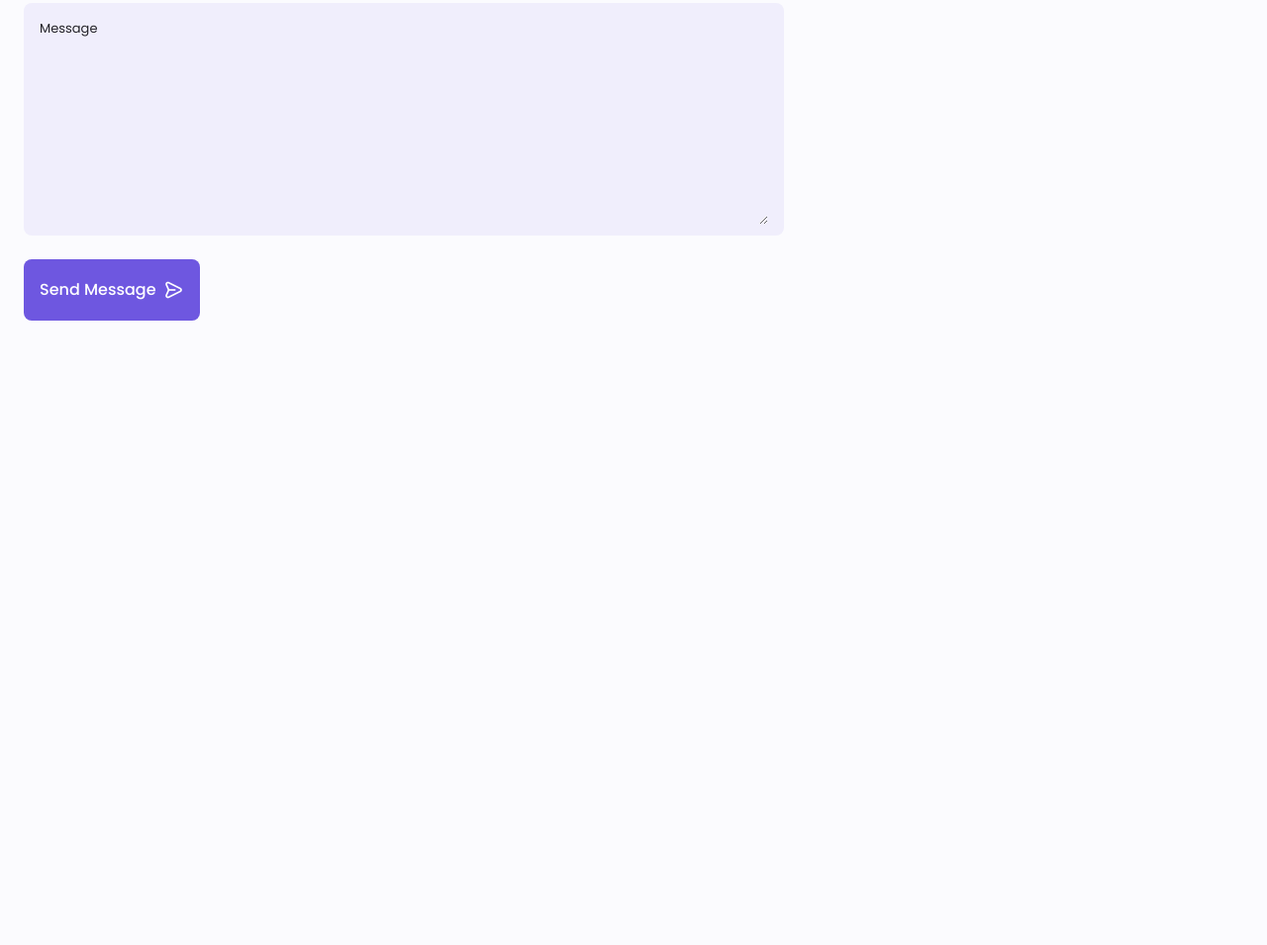
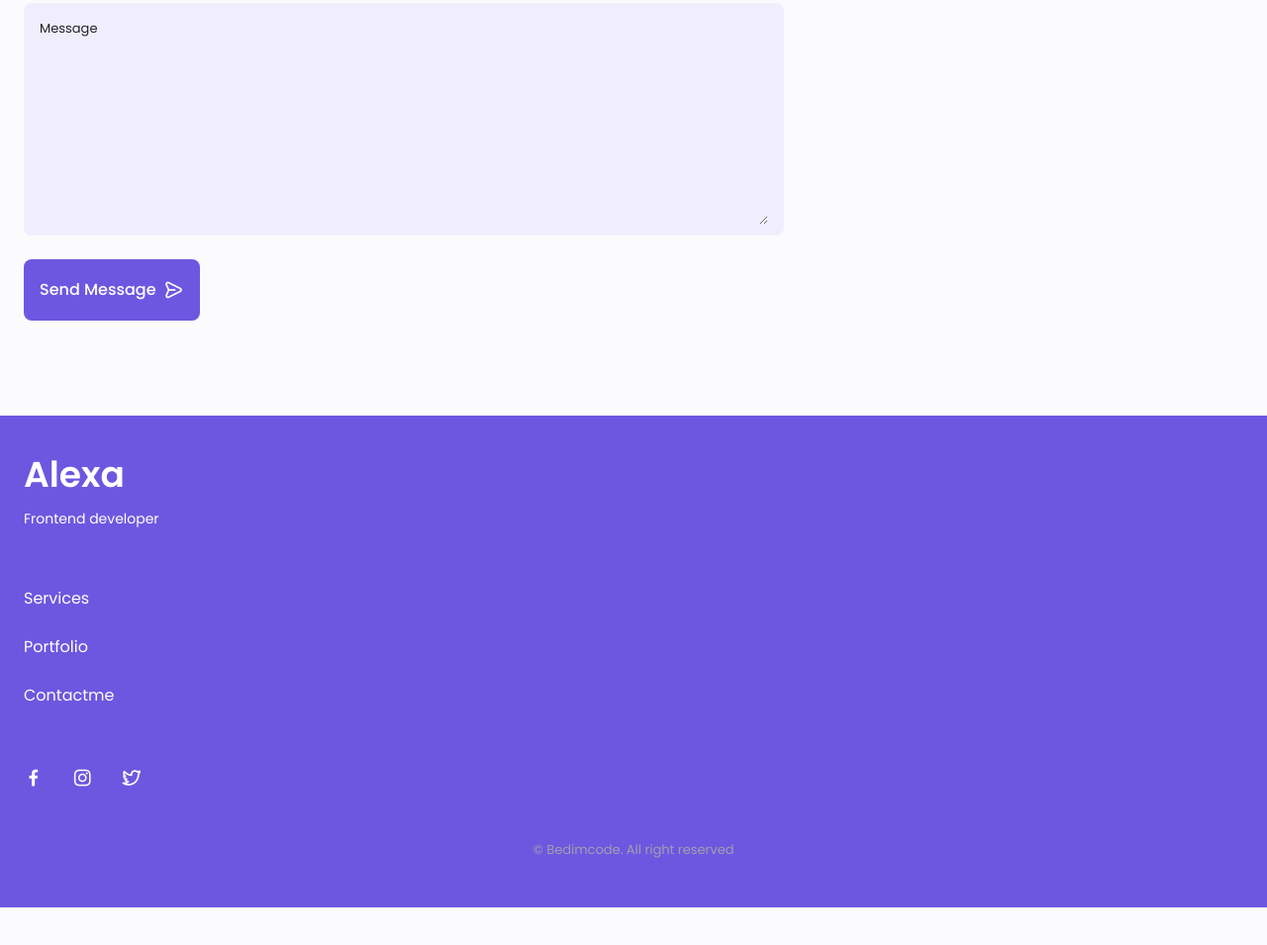
Before and after one commit to pyeonne/portfolio, a plain HTML site: page index.html in a window 1280 px wide. Shown: the part 5814-6769 px from the top of the page at 99% size. Before the commit the page ends 6250 px from the top, so only its background shows below. Drawn offline with nearby package versions, Linux system fonts and the light colour scheme.

Commit message:
FEAT: Design footer section

```diff
--- a/assets/css/styles.css
+++ b/assets/css/styles.css
@@ -882,6 +882,60 @@ button {
 }
 
 /*==================== FOOTER ====================*/
+.footer {
+    padding-top: 2rem;
+}
+
+.footer__container {
+    row-gap: 3.5rem;
+}
+
+.footer__bg {
+    background-color: var(--first-color-second);
+    padding: 2rem 0 3rem;
+}
+
+.footer__title {
+    font-size: var(--h1-font-size);
+    margin-bottom: var(--mb-0-25);
+}
+
+.footer__subtitle {
+    font-size: var(--small-font-size);
+}
+
+.footer__links {
+    display: flex;
+    flex-direction: column;
+    row-gap: 1.5rem;
+}
+
+.footer__link:hover {
+    color: var(--first-color-lighter);
+}
+
+.footer__social {
+    font-size: 1.25rem;
+    margin-right: var(--mb-1-5);
+}
+
+.footer__social:hover {
+    color: var(--first-color-lighter);
+}
+
+.footer__copy {
+    font-size: var(--micro-font-size);
+    text-align: center;
+    color: var(--text-color-light);
+    margin-top: var(--mb-3);
+}
+
+.footer__title,
+.footer__subtitle,
+.footer__link,
+.footer__social {
+    color: #fff;
+}
 
 /*========== SCROLL UP ==========*/
 
--- a/index.html
+++ b/index.html
@@ -896,7 +896,37 @@
         </main>
 
         <!--==================== FOOTER ====================-->
-        <footer class="footer"></footer>
+        <footer class="footer">
+            <div class="footer__bg">
+                <div class="footer__container container grid">
+                    <div>
+                        <h1 class="footer__title">Alexa</h1>
+                        <span class="footer__subtitle">Frontend developer</span>
+                    </div>
+
+                    <ul class="footer__links">
+                        <li><a href="#services" class="footer__link">Services</a></li>
+                        <li><a href="#portfolio" class="footer__link">Portfolio</a></li>
+                        <li><a href="#contact" class="footer__link">Contactme</a></li>
+                    </ul>
+
+                    <div class="footer__socials">
+                        <a href="https://www.facebook.com/" target="_blank" class="footer__social">
+                            <i class="uil uil-facebook-f"></i>
+                        </a>
+
+                        <a href="https://www.instagram.com/" target="_blank" class="footer__social">
+                            <i class="uil uil-instagram"></i>
+                        </a>
+                        <a href="https://twitter.com/" target="_blank" class="footer__social">
+                            <i class="uil uil-twitter-alt"></i>
+                        </a>
+                    </div>
+                </div>
+
+                <p class="footer__copy">&#169; Bedimcode. All right reserved</p>
+            </div>
+        </footer>
 
         <!--==================== SCROLL TOP ====================-->
 
```
